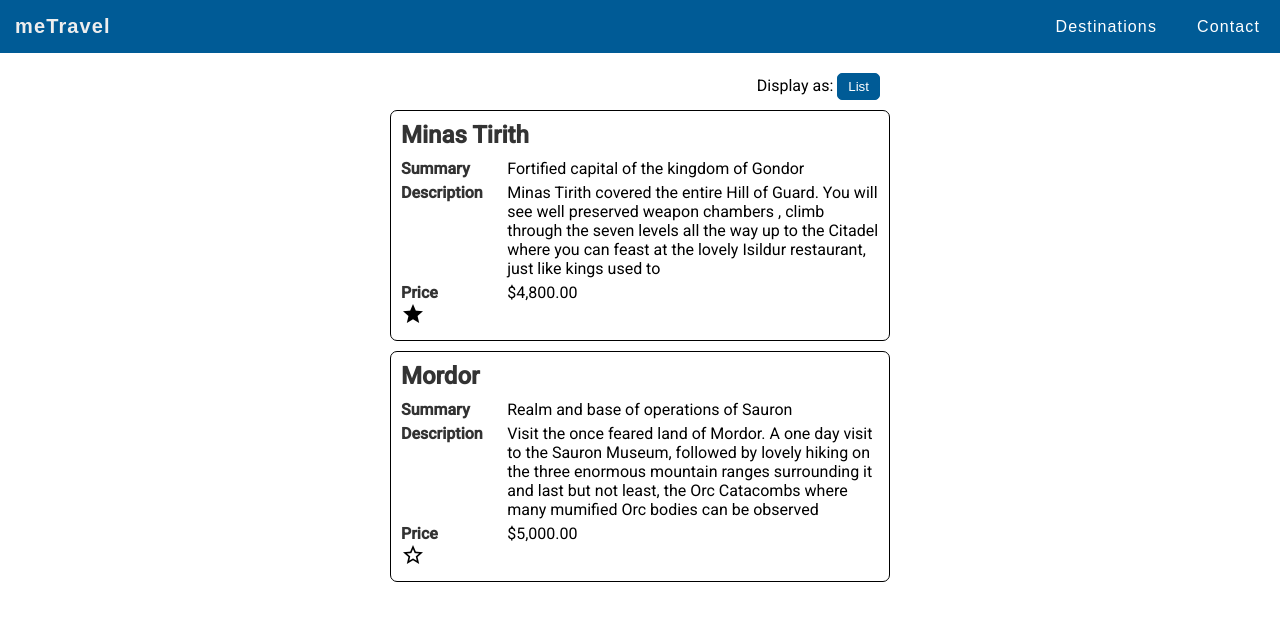
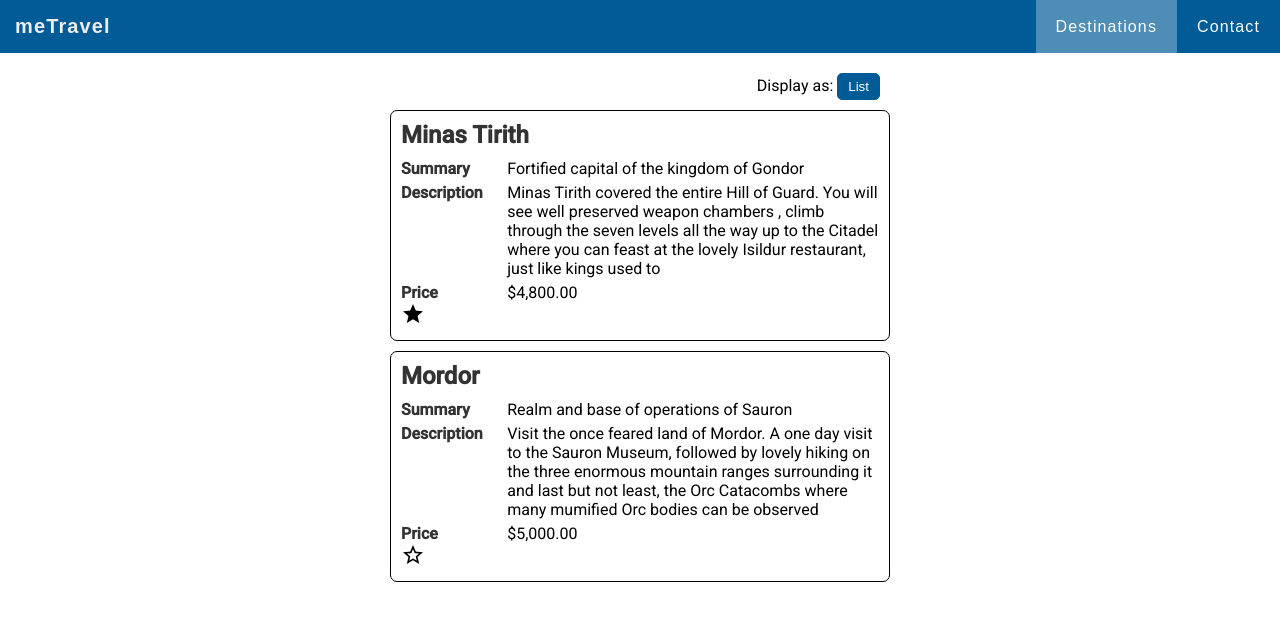
Before and after one commit to mirceah/angular-travel-workshop-vscode, an Angular app: page /destinations in a window 1280 px wide. Shown: the top 620 px of the page. Built offline with nearby package versions, Linux system fonts and the light colour scheme.

Commit message:
9. Rutare - solution

```diff
--- a/src/app/app.component.html
+++ b/src/app/app.component.html
@@ -1,13 +1,13 @@
 <nav class="nav-bar">
   <span class="logo">{{ name }}</span>
   <div class="nav-links">
-     <a>
+     <a routerLink="destinations" routerLinkActive="active">
       Destinations
     </a>
-    <a>
+    <a routerLink="contact" routerLinkActive="active">
       Contact
     </a>
   </div>
 </nav>
 
-<app-destinations></app-destinations>
+<router-outlet></router-outlet>
```
Also changed, not shown: src/app/app.module.ts (+7 -6 lines).
